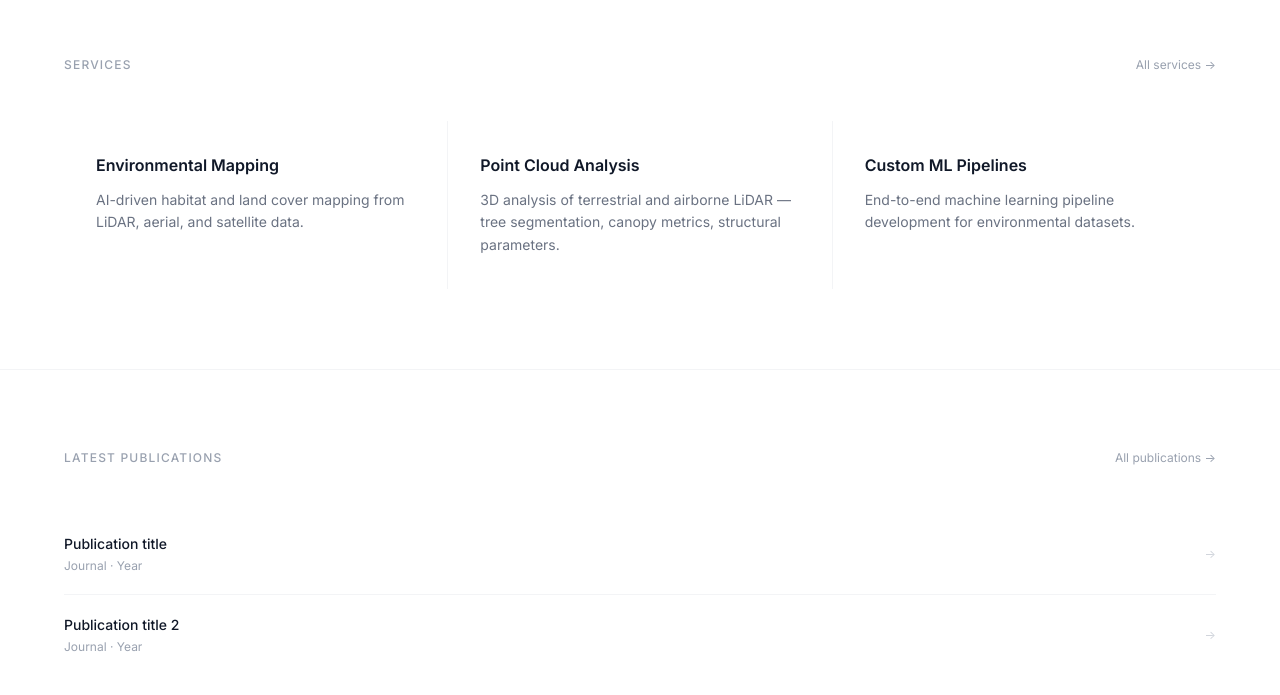
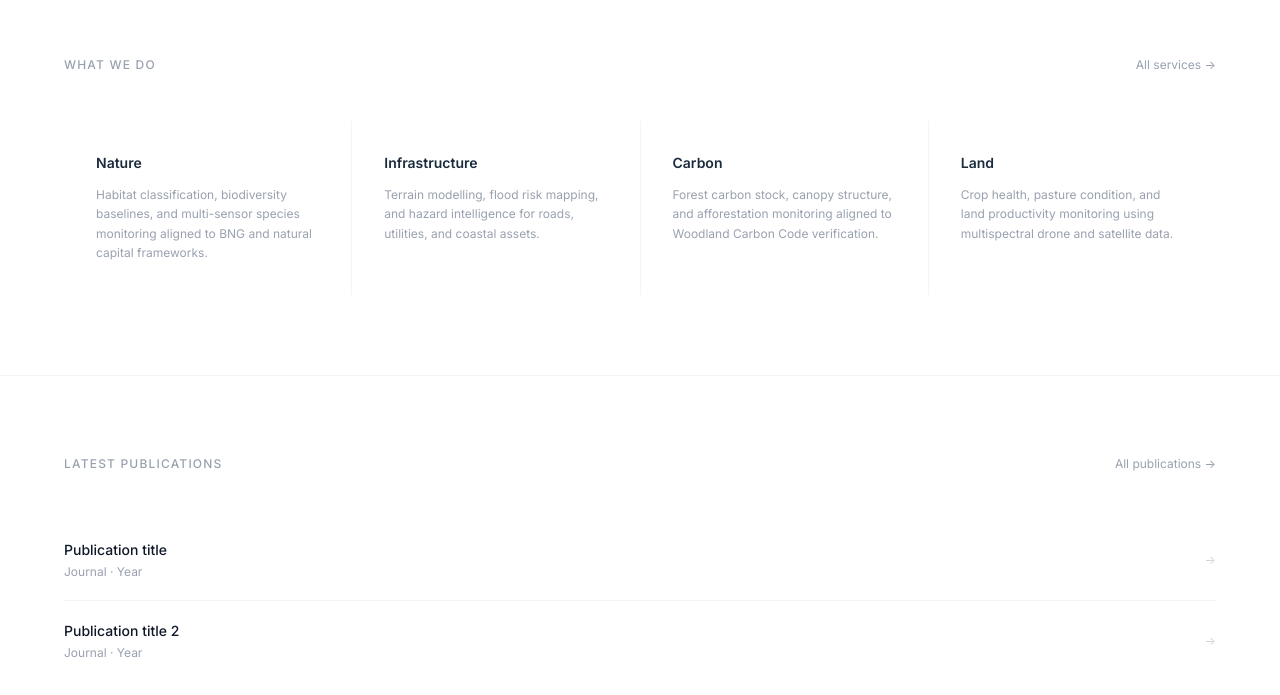
Before and after one commit to harryjfowen/coan-website, a Next.js app: page / in a window 1280 px wide. Shown: the part 2004-2699 px from the top of the page. Built offline with nearby package versions, Linux system fonts and the light colour scheme.

Commit message:
Replace homepage services with 4-sector grid
Nature / Infrastructure / Carbon / Land, each with one-liner,
linking to /consultancy. Replaces generic capability tiles.

Co-Authored-By: Claude Sonnet 4.6 <noreply@anthropic.com>

```diff
--- a/app/page.tsx
+++ b/app/page.tsx
@@ -40,10 +40,11 @@ const featuredProjects = [
   },
 ];
 
-const services = [
-  { title: "Environmental Mapping", description: "AI-driven habitat and land cover mapping from LiDAR, aerial, and satellite data." },
-  { title: "Point Cloud Analysis", description: "3D analysis of terrestrial and airborne LiDAR — tree segmentation, canopy metrics, structural parameters." },
-  { title: "Custom ML Pipelines", description: "End-to-end machine learning pipeline development for environmental datasets." },
+const sectors = [
+  { title: "Nature",          description: "Habitat classification, biodiversity baselines, and multi-sensor species monitoring aligned to BNG and natural capital frameworks." },
+  { title: "Infrastructure",  description: "Terrain modelling, flood risk mapping, and hazard intelligence for roads, utilities, and coastal assets." },
+  { title: "Carbon",          description: "Forest carbon stock, canopy structure, and afforestation monitoring aligned to Woodland Carbon Code verification." },
+  { title: "Land",            description: "Crop health, pasture condition, and land productivity monitoring using multispectral drone and satellite data." },
 ];
 
 const publications = [
@@ -172,19 +173,19 @@ export default function Home() {
         </div>
       </section>
 
-      {/* Services */}
+      {/* Sectors */}
       <section className="py-20 px-6 border-b border-gray-100">
         <div className="max-w-6xl mx-auto">
           <div className="flex justify-between items-baseline mb-12">
-            <h2 className="text-xs font-medium tracking-widest text-gray-400 uppercase">Services</h2>
+            <h2 className="text-xs font-medium tracking-widest text-gray-400 uppercase">What we do</h2>
             <a href="/consultancy" className="text-xs text-gray-400 hover:text-gray-900 transition-colors">All services →</a>
           </div>
-          <div className="grid grid-cols-1 md:grid-cols-3 gap-px bg-gray-100">
-            {services.map((s) => (
-              <div key={s.title} className="bg-white p-8">
-                <h3 className="text-base font-semibold text-gray-900 mb-3">{s.title}</h3>
-                <p className="text-sm text-gray-500 leading-relaxed">{s.description}</p>
-              </div>
+          <div className="grid grid-cols-2 md:grid-cols-4 gap-px bg-gray-100">
+            {sectors.map((s) => (
+              <a key={s.title} href="/consultancy" className="group bg-white p-8 hover:bg-gray-50 transition-colors">
+                <h3 className="text-sm font-semibold mb-3 transition-colors" style={{ color: "#1A2B3C" }}>{s.title}</h3>
+                <p className="text-xs text-gray-400 leading-relaxed">{s.description}</p>
+              </a>
             ))}
           </div>
         </div>
```
